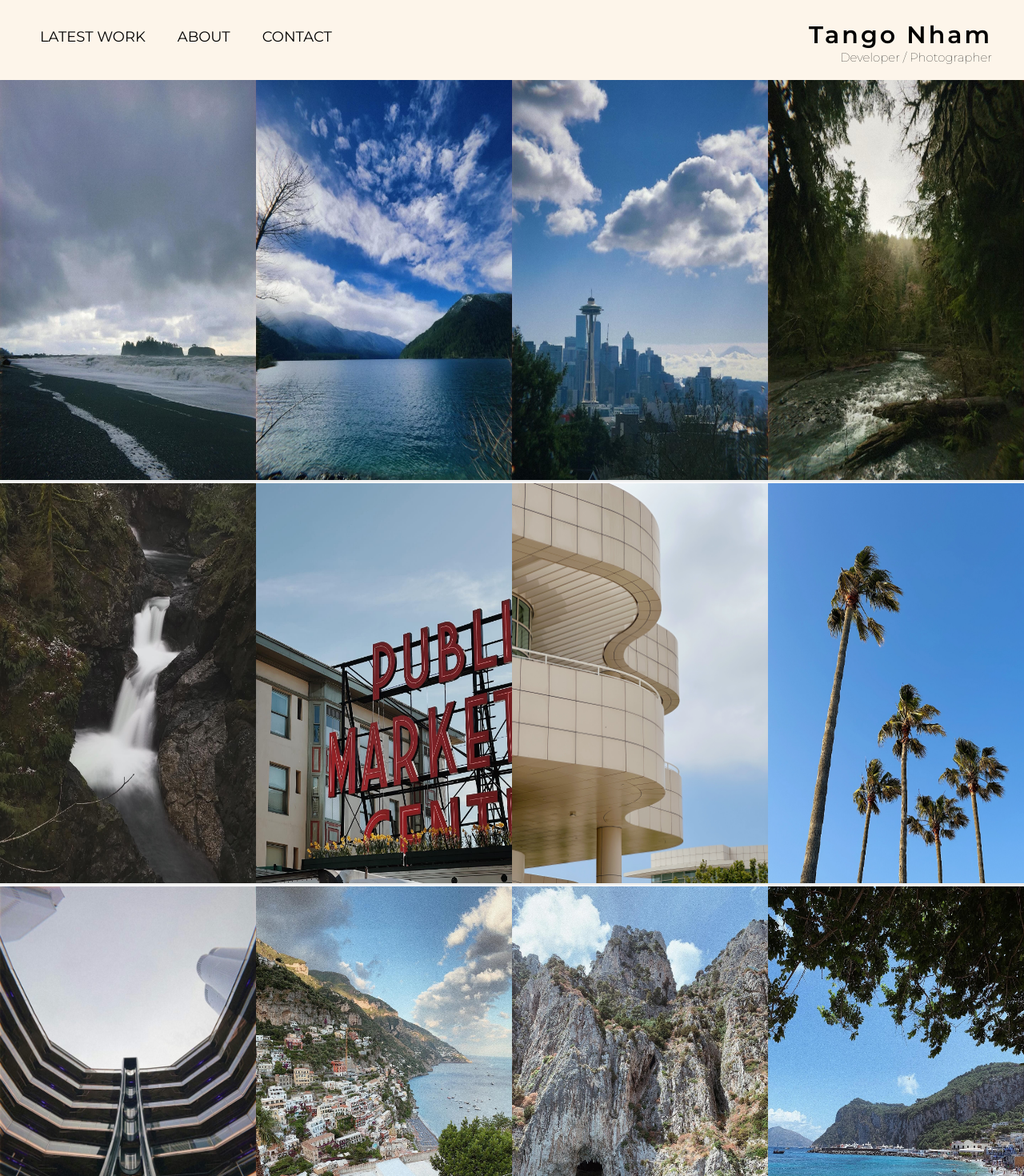
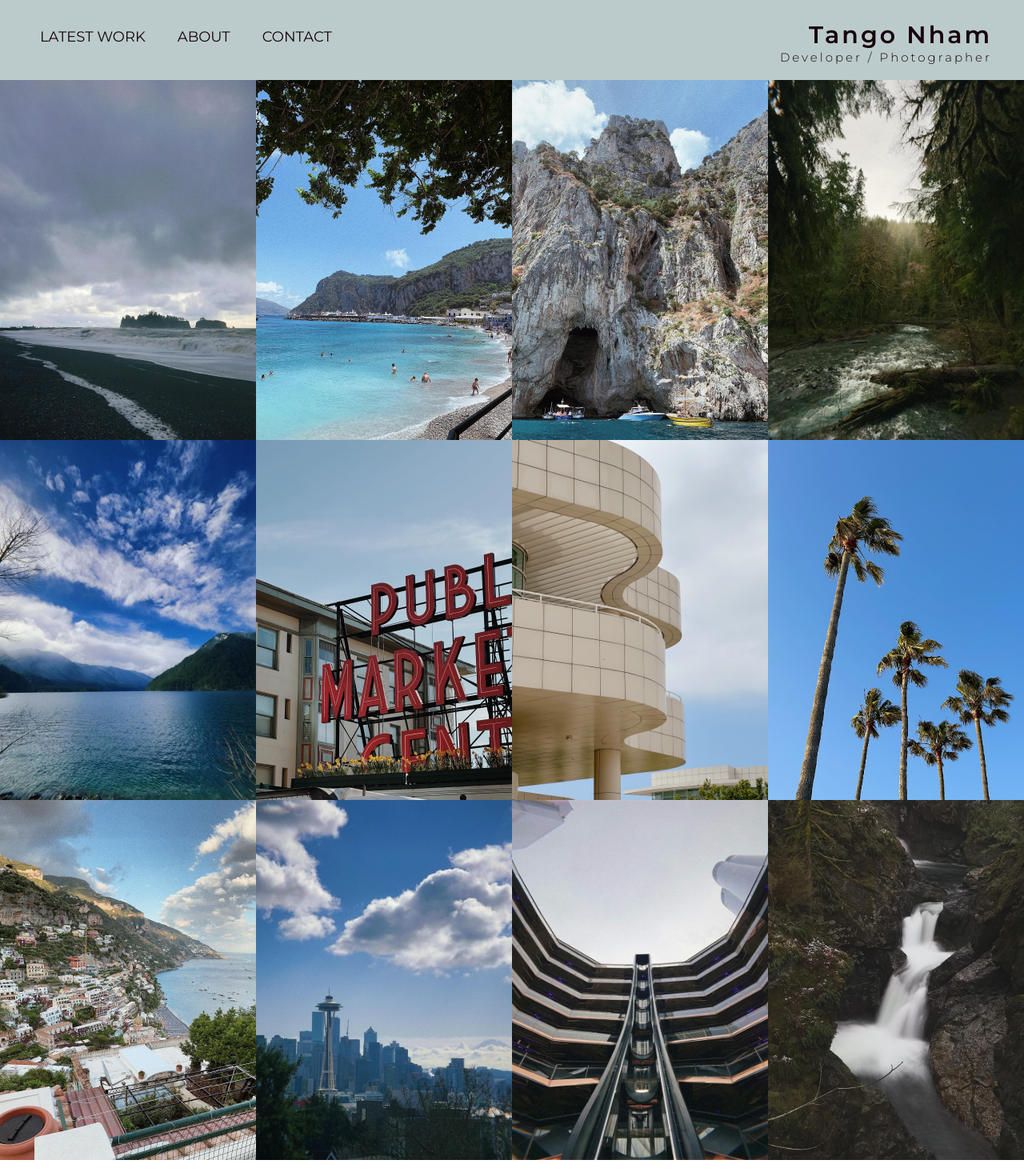
Before and after one commit to TangoCode99/react-practice, a React (Create React App) app: page / in a window 1280 px wide. Shown: the top 1470 px of the page at 80% size. Built offline with nearby package versions, Linux system fonts and the light colour scheme.

Commit message:
Reworked Gallery

```diff
--- a/src/components/about.css
+++ b/src/components/about.css
@@ -20,7 +20,7 @@
 
 .about-title {
   overflow: hidden; /* Ensures the content is not revealed until the animation */
-  border-right: 0.1em solid black; /* The typwriter cursor */
+  border-right: 0.1em solid #18020C; /* The typwriter cursor */
   white-space: nowrap; /* Keeps the content on a single line */
   margin: 0 auto; /* Gives that scrolling effect as the typing happens */
   animation: typing 3.5s steps(40, end), blink-caret 0.75s infinite normal;
@@ -43,13 +43,13 @@
     border-color: transparent;
   }
   50% {
-    border-color: black;
+    border-color: #18020C;
   }
 }
 
 .name {
   display: inline;
-  color: rgb(180, 0, 0);
+  color: #BBCBCB;
 }
 
 .about-me-btn {
@@ -62,7 +62,7 @@
   align-items: center;
   margin: 25px auto;
   border-radius: 5px;
-  border: 2px solid rgb(255, 231, 187);
+  border: 2px solid #18020C;
   background-color: white;
   padding: 10px 30px;
 }
@@ -73,22 +73,23 @@
   justify-content: space-around;
   align-items: center;
   height: 100vh;
-  background-color: darkslategray; /* Temporary */
+  background-color: #2f4f4f;
 }
 
 .left-side {
   width: 35rem;
   text-align: left;
-  background-color: rgb(149, 149, 149);
+  background-color: #959595;
   opacity: 100%;
   padding: 25px 20px;
-  box-shadow: 25px 25px rgb(43, 43, 43);
+  box-shadow: 25px 25px #18020C;
 }
 
 .left-side p {
   color: white;
   line-height: 2;
   word-spacing: 1.25;
+  font-weight: 500;
 }
 
 .experience-btn {
@@ -101,7 +102,7 @@
   align-items: center;
   margin: 25px auto;
   border-radius: 5px;
-  border: 2px solid darkslategray;
+  border: 2px solid #18020C;
   background-color: white;
   padding: 10px 30px;
 }
@@ -109,6 +110,7 @@
 .body-header {
   color: white;
   font-size: 30px;
+  font-weight: 700;
   border-bottom: 1px solid white;
   width: 30%;
   padding: 5px 0px;
--- a/src/components/header.css
+++ b/src/components/header.css
@@ -1,6 +1,6 @@
 .app-header {
-    background-color: rgb(253, 245, 234);
-    color: black;
+    background-color: #BBCBCB;
+    color: #18020C;
     font-size: 18px;
 }
 
@@ -25,18 +25,18 @@
     text-transform: uppercase;
     margin: 0px 10px;
     padding: 10px 0px;
-    background-color: rgb(253, 245, 234);
+    background-color: #BBCBCB;
 }
 
 .app-header li:hover {
-    border-bottom: 0.5px solid black;
-    border-top: 0.5px solid black;
-    transition: 0.25s ease;
+    border-bottom: 0.5px solid #18020C;
+    border-top: 0.5px solid #18020C;
+    transition: 1s ease-in;
 }
 
 a:-webkit-any-link {
     text-decoration: none;
-    color: black;
+    color: #18020C;
 }
 
 .app-name {
@@ -55,5 +55,6 @@ a:-webkit-any-link {
 
 .subname {
     font-size: 15px;
-    font-weight: 100;
+    font-weight: 300;
+    letter-spacing: 3px;
 }
--- a/src/components/photo-gallery.css
+++ b/src/components/photo-gallery.css
@@ -1,57 +1,51 @@
-.photo-gallery {
-  margin: 0px;
-  padding: 0px;
+.gallery-grid {
   display: grid;
-  grid-template-columns: repeat(4, auto);
+  grid-template-columns: repeat(auto-fill, minmax(300px, 5fr)); /* Adjust the minmax values for desired width */
+  gap: 0px;
 }
 
-.block {
-  margin: 0px;
-  padding: 0px;
+.gallery-item {
   position: relative;
   width: 100%;
+  height: 450px;
+  overflow: hidden;
+  opacity: 0; /* Initially hidden */
+  transform: translateY(20px); /* Start from slightly below */
+  transition: opacity 1s ease, transform 1s ease; /* Smooth transition */
 }
 
-button {
-  border: none;
-  margin: 0;
-  padding: 0;
-  cursor: pointer;
+.gallery-item img {
+  width: 100%;
+  height: 450px;
+  object-fit: cover; /* Ensures the image fills the space while preserving aspect ratio */
 }
 
-.overlay {
+/* When 'loaded' class is added, images will fade in and move upwards */
+.gallery-grid.loaded .gallery-item {
+  opacity: 1;
+  transform: translateY(0); /* Move to original position */
+}
+
+/* Styling for the description */
+.description {
   position: absolute;
   top: 0;
-  bottom: 0;
   left: 0;
-  right: 0;
+  width: 100%;
   height: 100%;
-  width: 100%;
+  background-color: rgba(0, 0, 0, 0.6); /* Semi-transparent overlay */
+  display: flex;
+  justify-content: center;
+  align-items: center;
   opacity: 0;
-  transition: 1s ease;
-  background-color: #5c5c5c;
+  transition: opacity 0.3s ease-in-out;
+  color: #fff; /* Text color */
+  font-size: 25px;
+  text-align: center;
+  padding: 10px;
 }
 
-.block:hover .overlay {
-  cursor: pointer;
-  opacity: 80%;
+/* Reveal the description on hover */
+.gallery-item:hover .description {
+  opacity: 1;
 }
-
-.text {
-  color: white;
-  font-size: 25px;
-  position: absolute;
-  top: 50%;
-  left: 50%;
-  -webkit-transform: translate(-50%, -50%);
-  -ms-transform: translate(-50%, -50%);
-  transform: translate(-50%, -50%);
-  text-align: center;
-  text-wrap: nowrap;
-}
-
-img {
-  position: relative;
-  width: 100%;
-  height: 500px;
-}
--- a/src/components/photo-gallery.jsx
+++ b/src/components/photo-gallery.jsx
@@ -1,5 +1,6 @@
 import React from "react";
-import { Rialto,
+import {
+    Rialto,
     CapriBeach,
     Capri,
     Forest,
@@ -12,147 +13,49 @@ import { Rialto,
     Vessel,
     WaterFall
 } from "../assets";
+import { useEffect, useState } from "react";
 import "./photo-gallery.css";
 
-const handleOpen = () => {
-    console.log("open modal");
-};
+const images = [
+    { src: Rialto, alt: 'Rialto Beach', desc: 'Rialto Beach' },
+    { src: CapriBeach, alt: 'Capri Beach', desc: 'Marina Grande Beach' },
+    { src: Capri, alt: 'Capri', desc: 'Capri' },
+    { src: Forest, alt: 'Forest', desc: 'Marymere Falls' },
+    { src: Lake, alt: 'Lake Crescent', desc: 'Lake Crescent' },
+    { src: Market, alt: 'Public Market', desc: 'Public Market' },
+    { src: Museum, alt: 'The Getty', desc: 'The Getty' },
+    { src: PalmTrees, alt: 'Palm Trees', desc: 'Venice Beach' },
+    { src: Sorrento, alt: 'Positano', desc: 'Positano' },
+    { src: SpaceNeedle, alt: 'Space Needle', desc: 'Space Needle' },
+    { src: Vessel, alt: 'The Vessel', desc: 'The Vessel' },
+    { src: WaterFall, alt: 'Waterfall', desc: 'Olallie State Park' },
+];
+
+const Gallery = ({ images }) => {
+    const [loaded, setLoaded] = useState(false);
+
+    // Trigger the images to load in with animation after component mounts
+    useEffect(() => {
+        setTimeout(() => setLoaded(true), 100); // Slight delay for smooth transition
+    }, []);
+    return (
+        <div className={`gallery-grid ${loaded ? 'loaded' : ''}`}>
+            {images.map((image, index) => (
+                <div key={index} className="gallery-item">
+                    <img src={image.src} alt={image.alt} />
+                    <div className="description">
+                        <p>{image.desc}</p>
+                    </div>
+                </div>
+            ))}
+        </div>
+    );
+}
 
 export default function PhotoGallery() {
     return (
-        <div className="photo-gallery">
-            <div className="block">
-                <button onClick={handleOpen}>
-                    <img src={Rialto} alt="Rialto Beach in Seattle" />
-                    <div className="overlay">
-                        <div className="text">
-                            <h2>Rialto Beach</h2>
-                            <h3>- view -</h3>
-                        </div>
-                    </div>
-                </button>
-            </div>
-            <div className="block">
-                <button>
-                    <img src={Lake} alt="lake in Seattle" />
-                    <div className="overlay">
-                        <div className="text">
-                            <h2>Lake Crescent</h2>
-                            <h3>- view -</h3>
-                        </div>
-                    </div>
-                </button>
-            </div>
-            <div className="block">
-                <button>
-                    <img src={SpaceNeedle} alt="Space Needle in Seattle" />
-                    <div className="overlay">
-                        <div className="text">
-                            <h2>Space Needle</h2>
-                            <h3>- view -</h3>
-                        </div>
-                    </div>
-                </button>
-            </div>
-            <div className="block">
-                <button>
-                    <img src={Forest} alt="forest in Seattle" />
-                    <div className="overlay">
-                        <div className="text">
-                            <h2>Forest</h2>
-                            <h3>- view -</h3>
-                        </div>
-                    </div>
-                </button>
-            </div>
-            <div className="block">
-                <button>
-                    <img src={WaterFall} alt="Mountainside in Seattle" />
-                    <div className="overlay">
-                        <div className="text">
-                            <h2>Waterfall</h2>
-                            <h3>- view -</h3>
-                        </div>
-                    </div>
-                </button>
-            </div>
-            <div className="block">
-                <button>
-                    <img src={Market} alt="Public Market in Seattle" />
-                    <div className="overlay">
-                        <div className="text">
-                            <h2>Public Market</h2>
-                            <h3>- view -</h3>
-                        </div>
-                    </div>
-                </button>
-            </div>
-            <div className="block">
-                <button>
-                    <img src={Museum} alt="The Getty in Los Angeles" />
-                    <div className="overlay">
-                        <div className="text">
-                            <h2>The Getty</h2>
-                            <h3>- view -</h3>
-                        </div>
-                    </div>
-                </button>
-            </div>
-            <div className="block">
-                <button>
-                    <img src={PalmTrees} alt="Palm Trees in Los Angelese" />
-                    <div className="overlay">
-                        <div className="text">
-                            <h2>Palm Trees</h2>
-                            <h3>- view -</h3>
-                        </div>
-                    </div>
-                </button>
-            </div>
-            <div className="block">
-                <button>
-                    <img src={Vessel} alt="The Vessel in New York City"/>
-                    <div className="overlay">
-                        <div className="text">
-                            <h2>The Vessel</h2>
-                            <h3>- view -</h3>
-                        </div>
-                    </div>
-                </button>
-            </div>
-            <div className="block">
-                <button>
-                    <img src={Sorrento} alt="Sorrento, Italy"/>
-                    <div className="overlay">
-                        <div className="text">
-                            <h2>Sorrento</h2>
-                            <h3>- view -</h3>
-                        </div>
-                    </div>
-                </button>
-            </div>
-            <div className="block">
-                <button>
-                    <img src={Capri} alt="Capri, Italy"/>
-                    <div className="overlay">
-                        <div className="text">
-                            <h2>Capri</h2>
-                            <h3>- view -</h3>
-                        </div>
-                    </div>
-                </button>
-            </div>
-            <div className="block">
-                <button>
-                    <img src={CapriBeach} alt="Capri Beach, Italy"/>
-                    <div className="overlay">
-                        <div className="text">
-                            <h2>Capri Beach</h2>
-                            <h3>- view -</h3>
-                        </div>
-                    </div>
-                </button>
-            </div>
+        <div className="PhotoGallery">
+            <Gallery images={images} />
         </div>
     );
 }
```
